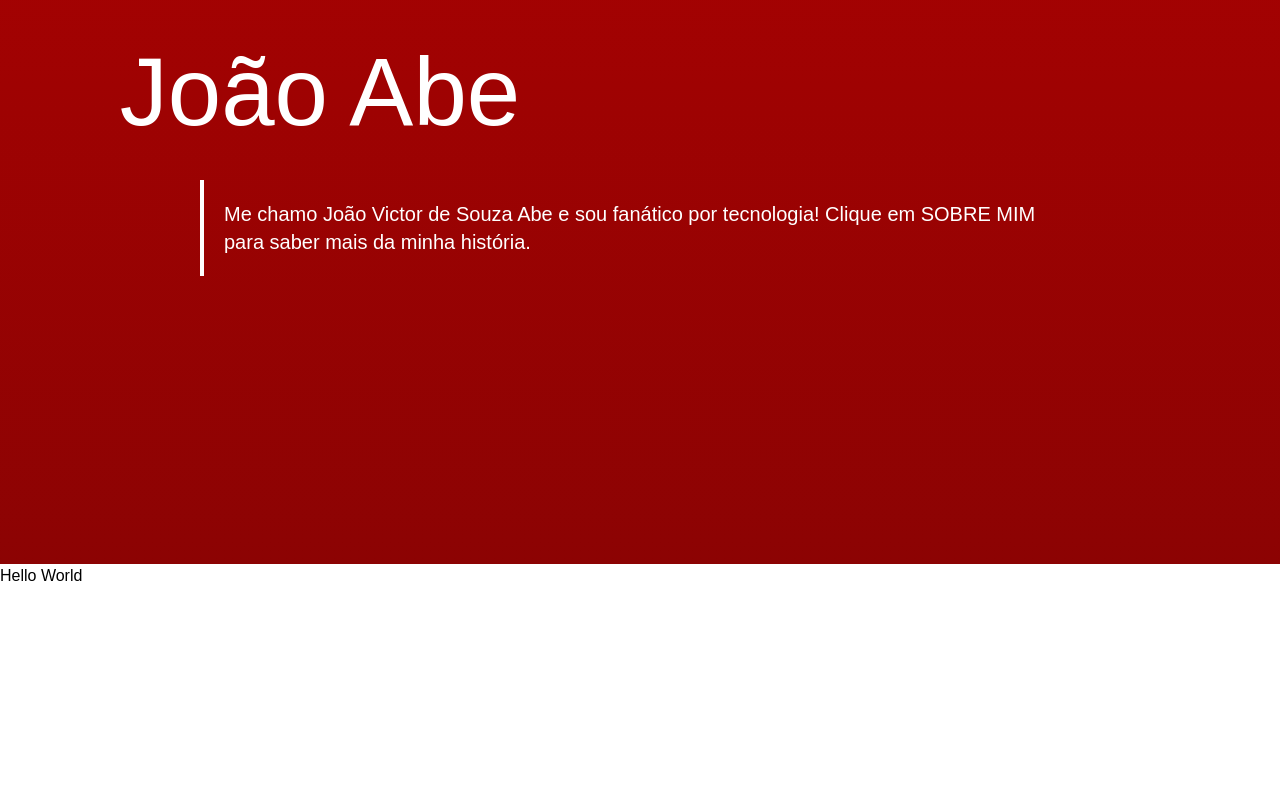
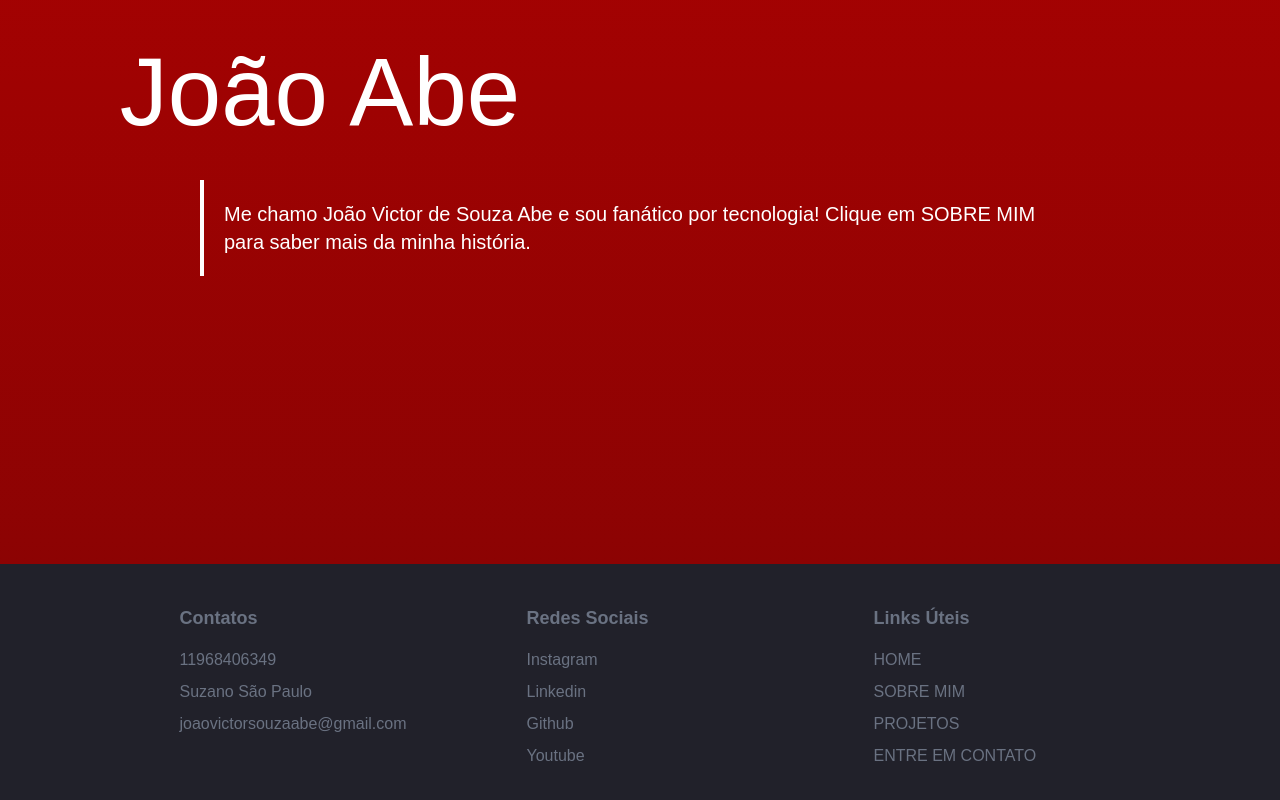
Before and after one commit to MrJoaoAbe/Portf-lio, a React (Vite) app: page / in a window 1280 px wide. Shown: the part 316-1116 px from the top of the page. Before the commit the page ends 904 px from the top, so only its background shows below. Built offline with nearby package versions, Linux system fonts and the light colour scheme; a web font is replaced by a local one.

Commit message:
add footer

```diff
--- a/src/components/Footer.jsx
+++ b/src/components/Footer.jsx
@@ -1,6 +1,32 @@
+import { Link } from "react-router-dom"
+
 function Footer() {
     return (
-        <div>Hello World</div>
+        <div className="bg-[#21212A] p-10 text-gray-500 flex justify-center">
+            <div className="grid grid-cols-3 gap-x-30">
+                <div className="flex flex-col gap-2">
+                    <h3 className="text-lg font-semibold mb-2">Contatos</h3>
+                    <p>11968406349</p>
+                    <p>Suzano São Paulo</p>
+                    <p>joaovictorsouzaabe@gmail.com</p>
+                </div>
+                <div className="flex flex-col gap-2">
+                    <h3 className="text-lg font-semibold mb-2">Redes Sociais</h3>
+                    <a className='hover:text-[#8C0303] transition duration-200' href="https://www.instagram.com/jao_abe06/" target="_blank" rel="noopener noreferrer">Instagram</a>
+                    <a className='hover:text-[#8C0303] transition duration-200' href="https://www.linkedin.com/in/jo%C3%A3o-victor-de-souza-abe-008647352/" target="_blank" rel="noopener noreferrer">Linkedin</a>
+                    <a className='hover:text-[#8C0303] transition duration-200' href="https://github.com/MrJoaoAbe" target="_blank" rel="noopener noreferrer">Github</a>
+                    <a className='hover:text-[#8C0303] transition duration-200' href="https://www.youtube.com/@Joaovictor-ds8rb" target="_blank" rel="noopener noreferrer">Youtube</a>
+                </div>
+                <div className="flex flex-col gap-2">
+                    <h3 className="text-lg font-semibold mb-2">Links Úteis</h3>
+                    <Link to="/" className="hover:text-[#8C0303] transition duration-200">HOME</Link>
+                    <Link to="/sobremim" className="hover:text-[#8C0303] transition duration-2">SOBRE MIM</Link>
+                    <Link to="/projetos" className="hover:text-[#8C0303] transition duration-2">PROJETOS</Link>
+                    <Link to="/contato" className="hover:text-[#8C0303] transition duration-2">ENTRE EM CONTATO</Link>
+                </div>
+            </div>
+        </div>
+
     )
 }
 
```
